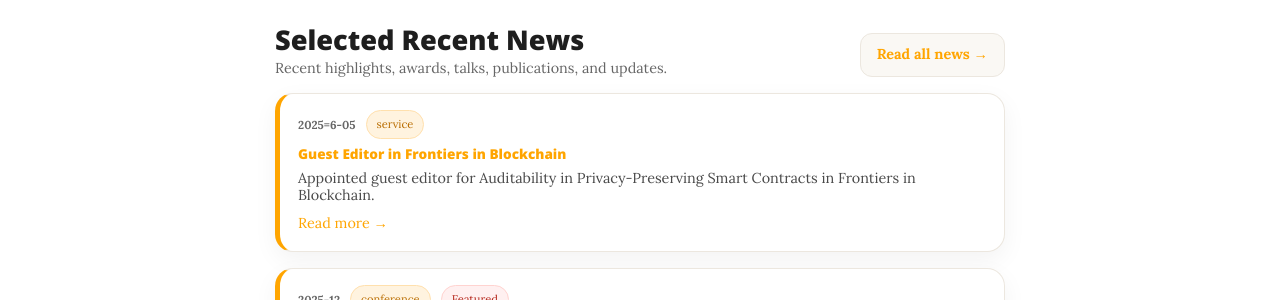
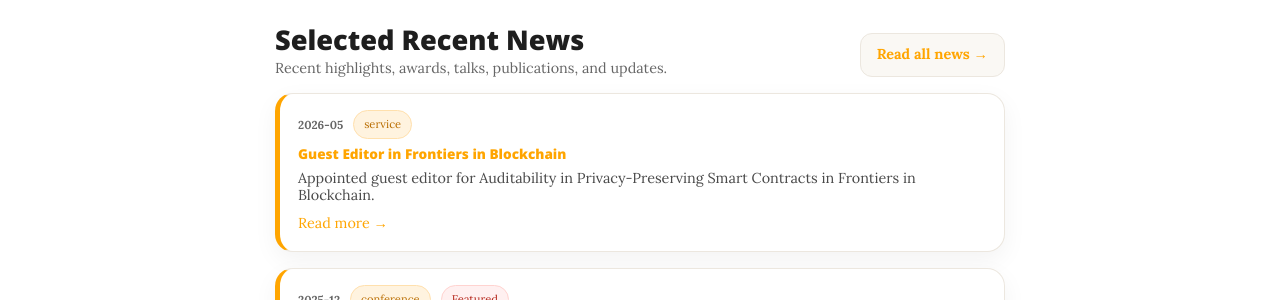
Before and after one commit to malshawki/malshawki.github.io, a Jekyll site: the page built from home.md, in a window 1280 px wide and 900 px high, scrolled down 676 px. Shown: the part 143-443 px from the top of the window. Built offline with Jekyll 4.4.1, drawn with Linux system fonts in a browser that asks for light colours; comment, search, counter and statistics services are not loaded.

Commit message:
Update news.yml

```diff
--- a/_data/news.yml
+++ b/_data/news.yml
@@ -1,6 +1,6 @@
 items:
   - title: Guest Editor in Frontiers in Blockchain
-    date: 2025=6-05
+    date: 2026-05
     category: service
     selected: true
     featured: false
```
